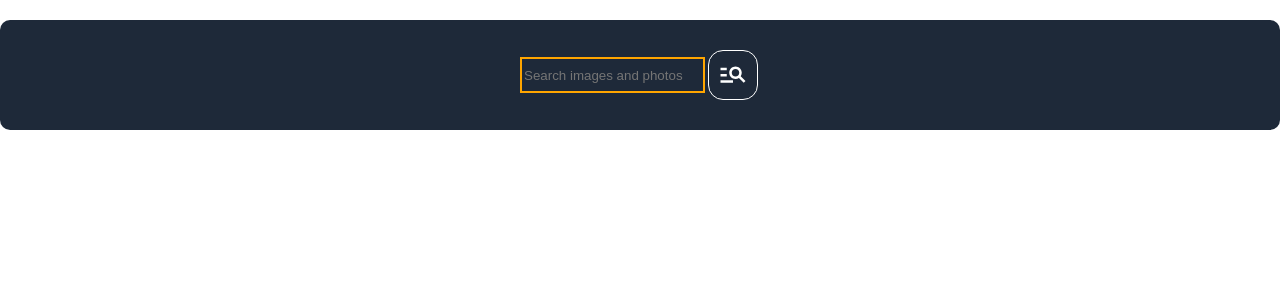
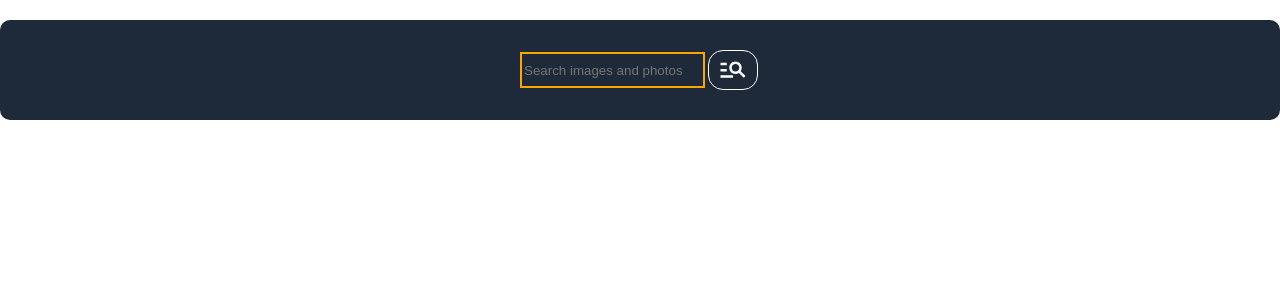
Before and after one commit to IhorRykun/goit-react-hw-03-image-finder, a React (Create React App) app: page / in a window 1280 px wide. Shown: the top 300 px of the page. Built offline with nearby package versions, Linux system fonts and the light colour scheme.

Commit message:
udapte project

```diff
--- a/src/App/components/Searchbar/Searchbar.jsx
+++ b/src/App/components/Searchbar/Searchbar.jsx
@@ -1,6 +1,7 @@
 import { Component } from 'react';
 import css from '../Searchbar/Searchbar.module.css';
 import { MdManageSearch } from 'react-icons/md';
+
 export class SearchForm extends Component {
   state = {
     searchQuery: '',
@@ -16,6 +17,7 @@ export class SearchForm extends Component {
     e.preventDefault();
     if (this.state.searchQuery.trim() === '') {
       window.alert('Веддіть текст пошуку');
+      return;
     }
     this.props.onSubmit(this.state.searchQuery);
     this.reset();
@@ -42,7 +44,10 @@ export class SearchForm extends Component {
             autoFocus
           />
           <button className={css.buttonSearch} type="submit">
-            <MdManageSearch style={{ width: '30px', height: '30px' }} />
+            <MdManageSearch
+              className={css.svg}
+              style={{ width: '30px', height: '30px' }}
+            />
           </button>
         </form>
       </header>
--- a/src/App/components/Searchbar/Searchbar.module.css
+++ b/src/App/components/Searchbar/Searchbar.module.css
@@ -20,7 +20,7 @@
 
 .buttonSearch {
   width: 50px;
-  height: 50px;
+  height: 40px;
   background-color: #1e2939;
   color: white;
   margin-left: 5px;
@@ -32,4 +32,5 @@
 .buttonSearch:hover,
 .buttonSearch:focus {
   border: 1px solid orange;
+  background-color: black;
 }
```
